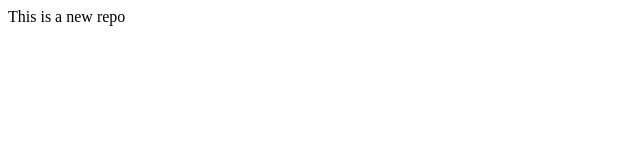
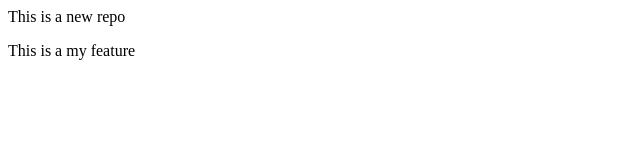
Before and after one commit to KinGShravaN/Localrepo, a plain HTML site: page index.html in a window 1280 px wide. Shown: the whole page, without its empty margins (0-640 px from the left). Drawn offline with Linux system fonts and the light colour scheme.

Commit message:
checking for new feature

```diff
--- a/index.html
+++ b/index.html
@@ -1 +1,2 @@
 <p>This is a new repo</p>
+<p>This is a my feature</p>
```
